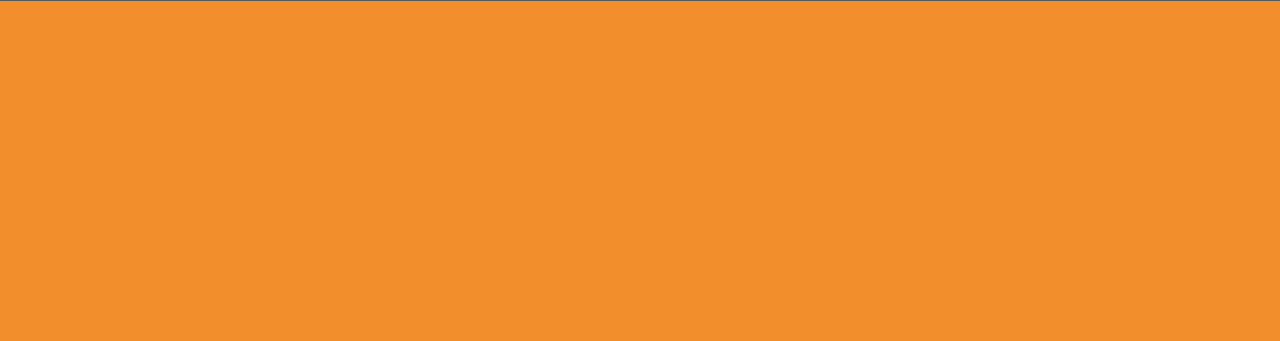
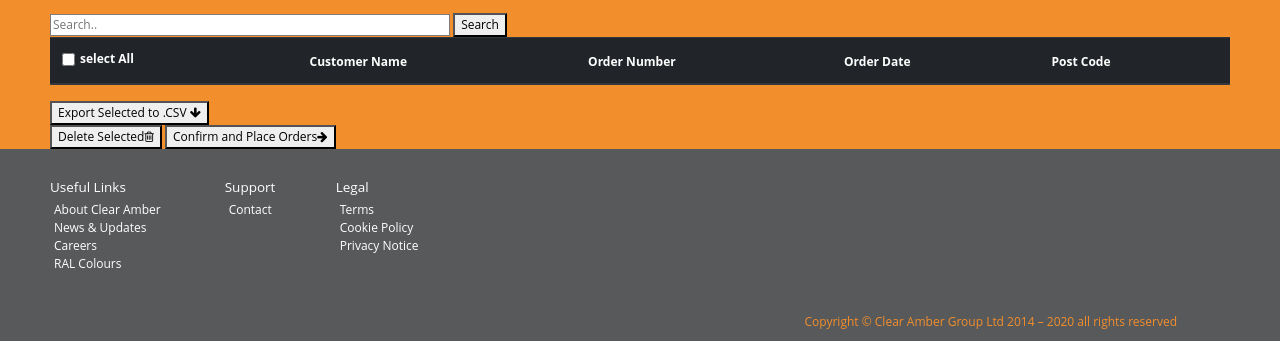
Before and after one commit to parth-vijay/django_assignment, a Django app: page /areakey/ in a window 1280 px wide. Shown: the part 624-965 px from the top of the page. Before the commit the page ends 625 px from the top, so only its background shows below. Run offline with Django 3.2, Linux system fonts and the light colour scheme; the visitor is signed in with stand-in values (Sample User, id 1); data that the repository does not hold is empty; some libraries are stand-ins or nearby versions.

Commit message:
commited lines remove

```diff
--- a/home/templates/areakey.html
+++ b/home/templates/areakey.html
@@ -26,12 +26,12 @@
 						<table class="table">
 							<thead class="thead-dark">
 								<tr>
-									<!-- <th scope="col">
+									<th scope="col">
 										<div class="form-check form-check-inline">
 											<input class="form-check-input" type="checkbox" id="inlineCheckbox1" value="option1">
 											<label class="form-check-label" for="inlineCheckbox1">select All</label>
 										</div>
-									</th> -->
+									</th>
 									<th scope="col">Customer Name</th>
 									<th scope="col">Order Number</th>
 									<th scope="col">Order Date</th>
@@ -41,11 +41,11 @@
 							<tbody>
 								{% for value in plc_odr %}
 								<tr id="{{ forloop.counter }}">
-									<!-- <th scope="row">
+									<th scope="row">
 										<div class="form-check form-check-inline">
 											<input class="form-check-input" type="checkbox" id="inlineCheckbox1" value="{{value.id}}|{{value.row}}">
 										</div>
-									</th> -->
+									</th>
 									<td>{{value.customer_order}}</td>
 									<td>{{value.order_no}}</td>
 									<td>{{value.date}}</td>
@@ -56,7 +56,7 @@
 						</table>
 					</div>
 				</div>
-				<div class="orderuploadbtn" style="display: none;">
+				<div class="orderuploadbtn">
 					<div class="row">
 					  	<div class="col-md-12">
 						  	<form method="POST" action="#" id="draganddropfm" enctype="multipart/form-data">
```
